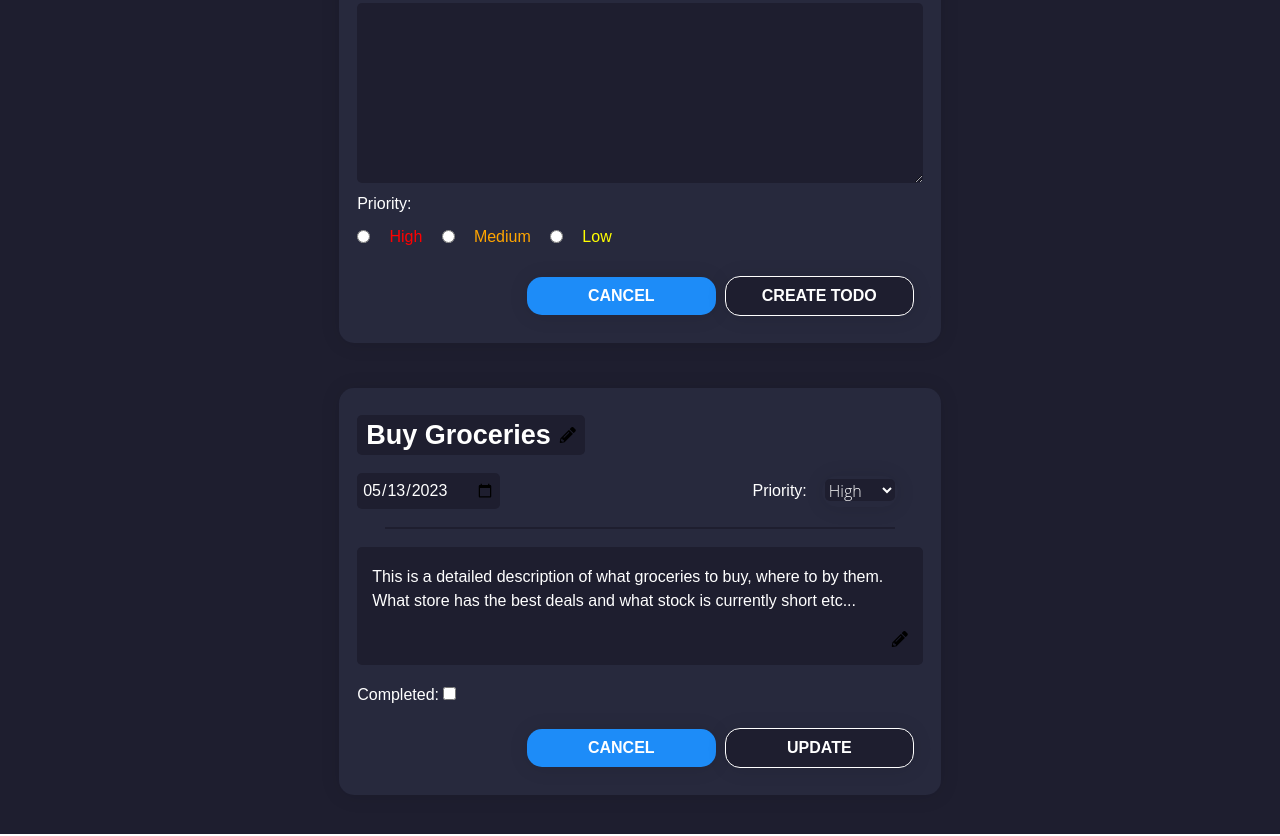
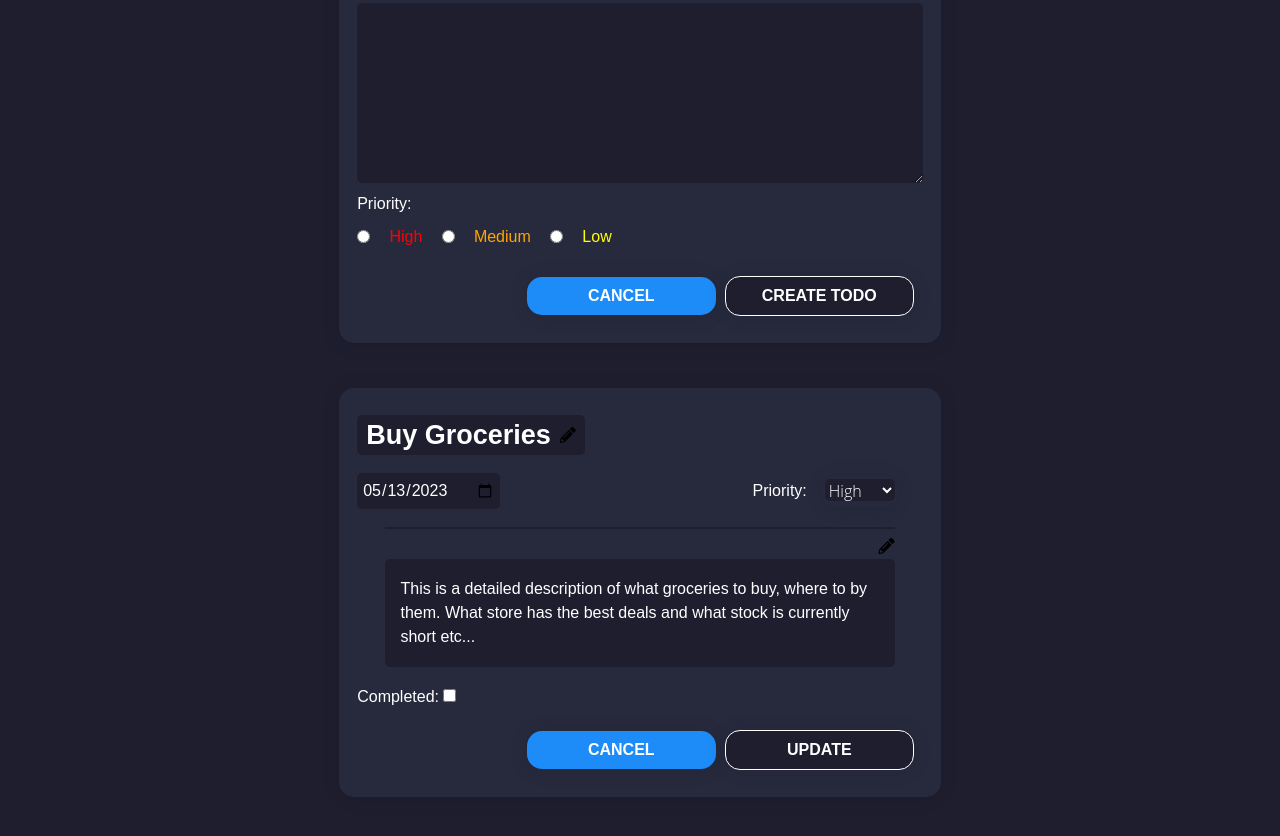
Before and after one commit to ksh009/top-todo-application, a website: page index.html in a window 1280 px wide. Shown: the part 3043-3879 px from the top of the page. Drawn offline with Linux system fonts and the light colour scheme.

Commit message:
Updated detailed todo component

```diff
--- a/index.html
+++ b/index.html
@@ -403,13 +403,13 @@
 					>
 				</div>
 				<hr class="project-hr" />
+                <div class="detailed-body-icon"><i class="fas fa-pencil-alt edit-icon"></i></div>
 				<div class="detailed-todo-body">
 					<p contenteditable>
 						This is a detailed description of what groceries to buy, where to by
 						them. What store has the best deals and what stock is currently
 						short etc...
 					</p>
-					<i class="fas fa-pencil-alt edit-icon"></i>
 				</div>
 				<div class="detailed-completed">
 					<label for="completed">Completed:</label>
--- a/styles.css
+++ b/styles.css
@@ -699,6 +699,14 @@ input:focus {
 	margin-left: 9px;
 }
 
+.detailed-body-icon {
+	width: 90%;
+	display: flex;
+	flex-direction: row;
+	justify-content: flex-end;
+	margin-top: 9px;
+}
+
 .detailed-todo-body {
 	display: flex;
 	flex-direction: column;
@@ -706,9 +714,10 @@ input:focus {
 	height: fit-content;
 	color: var(--text-color);
 	padding: 18px 15px;
-	margin: 18px 0 18px 0;
+	margin: 5px 0 18px 0;
 	background-color: var(--bg-color);
 	border-radius: var(--border-radius-alt);
+	width: 90%;
 }
 
 .detailed-todo-body p {
```
